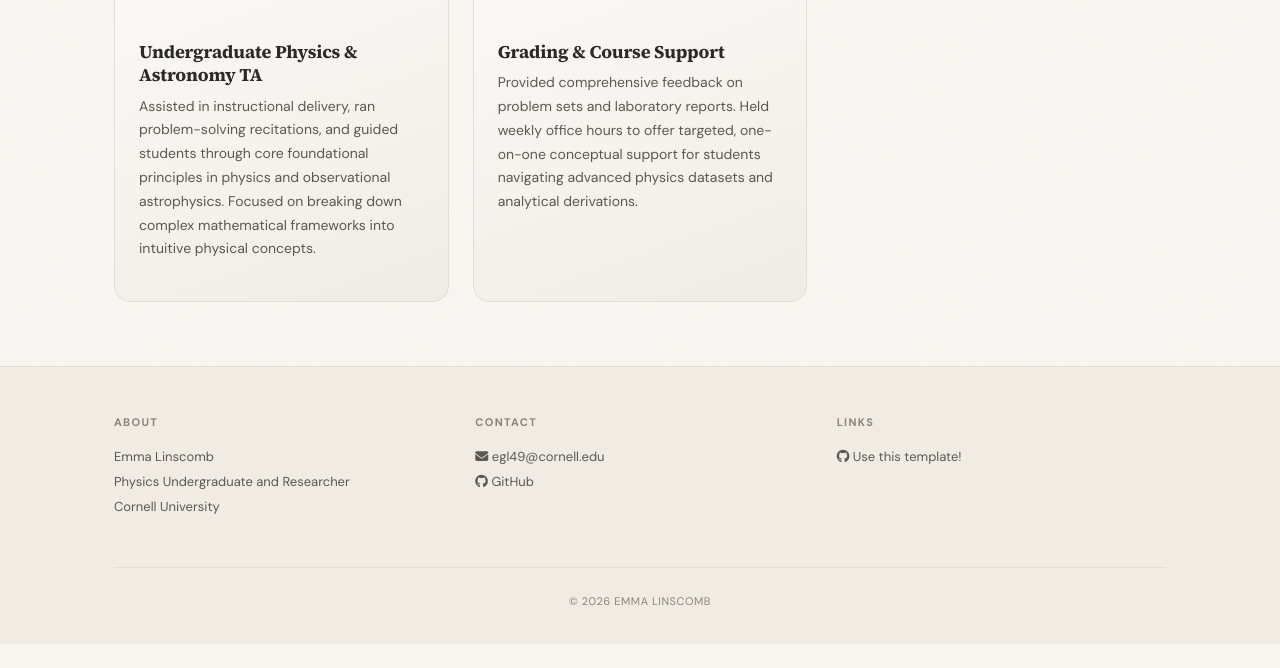
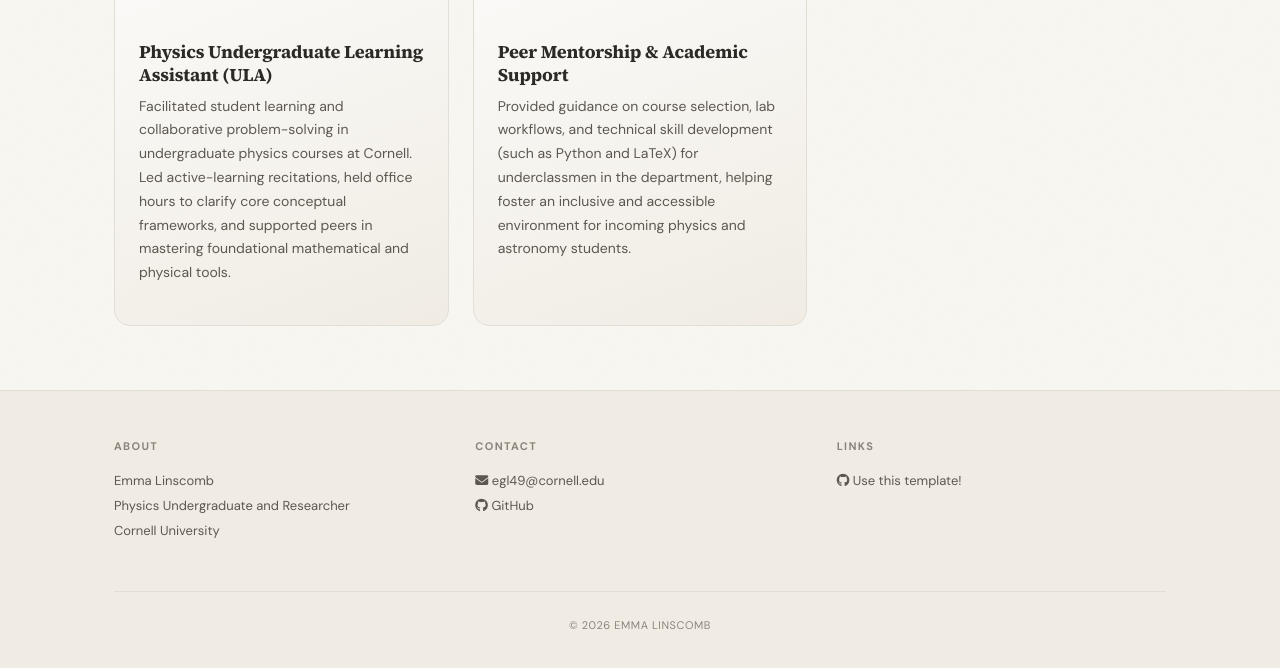
Before and after one commit to egl49/egl49.github.io, a Jekyll site: the page built from _pages/teaching.md, in a window 1280 px wide. Shown: the part 406-1074 px from the top of the page. Built offline with Jekyll 4.4.1, drawn with Linux system fonts in a browser that asks for light colours; a style sheet for code colours, icons or effects is not loaded; before the commit the page ends 1050 px from its top, so only the background shows below that.

Commit message:
Update teaching section with new roles and descriptions

```diff
--- a/_pages/teaching.md
+++ b/_pages/teaching.md
@@ -12,16 +12,16 @@ permalink: /teaching/
 <div class="research-card">
 <img src="{{ site.url }}{{ site.baseurl }}/images/teaching/physics.svg" class="research-thumb" alt="Physics classroom icon">
 <div class="research-body">
-<h4 class="research-title">Undergraduate Physics & Astronomy TA</h4>
-<p class="research-desc">Assisted in instructional delivery, ran problem-solving recitations, and guided students through core foundational principles in physics and observational astrophysics. Focused on breaking down complex mathematical frameworks into intuitive physical concepts.</p>
+<h4 class="research-title">Physics Undergraduate Learning Assistant (ULA)</h4>
+<p class="research-desc">Facilitated student learning and collaborative problem-solving in undergraduate physics courses at Cornell. Led active-learning recitations, held office hours to clarify core conceptual frameworks, and supported peers in mastering foundational mathematical and physical tools.</p>
 </div>
 </div>
 
 <div class="research-card">
-<img src="{{ site.url }}{{ site.baseurl }}/images/teaching/grading.svg" class="research-thumb" alt="Grading and feedback icon">
+<img src="{{ site.url }}{{ site.baseurl }}/images/teaching/peer-led.svg" class="research-thumb" alt="Mentorship icon">
 <div class="research-body">
-<h4 class="research-title">Grading & Course Support</h4>
-<p class="research-desc">Provided comprehensive feedback on problem sets and laboratory reports. Held weekly office hours to offer targeted, one-on-one conceptual support for students navigating advanced physics datasets and analytical derivations.</p>
+<h4 class="research-title">Peer Mentorship & Academic Support</h4>
+<p class="research-desc">Provided guidance on course selection, lab workflows, and technical skill development (such as Python and LaTeX) for underclassmen in the department, helping foster an inclusive and accessible environment for incoming physics and astronomy students.</p>
 </div>
 </div>
 
```
